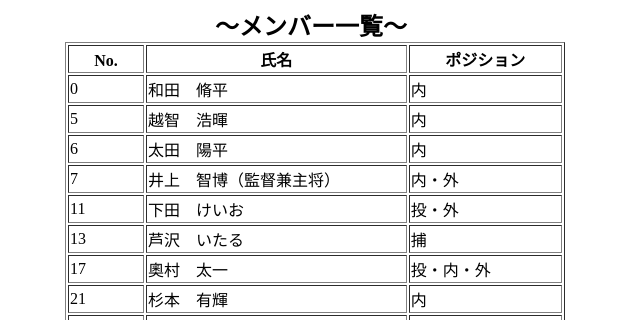
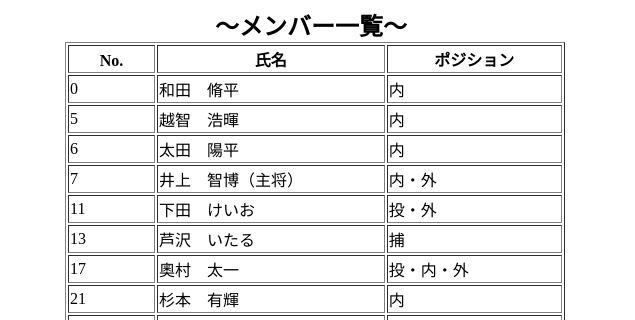
Before and after one commit to Tomo-Heros/member.github.io, a plain HTML site: page index.html in a window 1280 px wide. Shown: the part 73-393 px from the top of the page, 0-635 px from the left. Drawn offline with Linux system fonts and the light colour scheme.

Commit message:
Update index.html

```diff
--- a/index.html
+++ b/index.html
@@ -29,7 +29,7 @@
                 <tr> <td> 0 </td> 　<td> 和田　脩平　 </td><td> 内 </td>　 </tr>
                 <tr> <td> 5 </td> 　<td> 越智　浩暉　 </td><td> 内 </td>　 </tr>
                 <tr> <td> 6 </td> 　<td> 太田　陽平　 </td><td> 内 </td>　 </tr>
-                <tr> <td> 7 </td> 　<td> 井上　智博（監督兼主将）　 </td><td> 内・外 </td>　 </tr>
+                <tr> <td> 7 </td> 　<td> 井上　智博（主将）　 </td><td> 内・外 </td>　 </tr>
                 <tr> <td> 11 </td> 　<td> 下田　けいお　 </td><td> 投・外 </td>　 </tr>
                 <tr> <td> 13 </td> 　<td> 芦沢　いたる　 </td><td> 捕 </td>　 </tr>
                 <tr> <td> 17 </td> 　<td> 奧村　太一　 </td><td> 投・内・外 </td>　 </tr>
```
